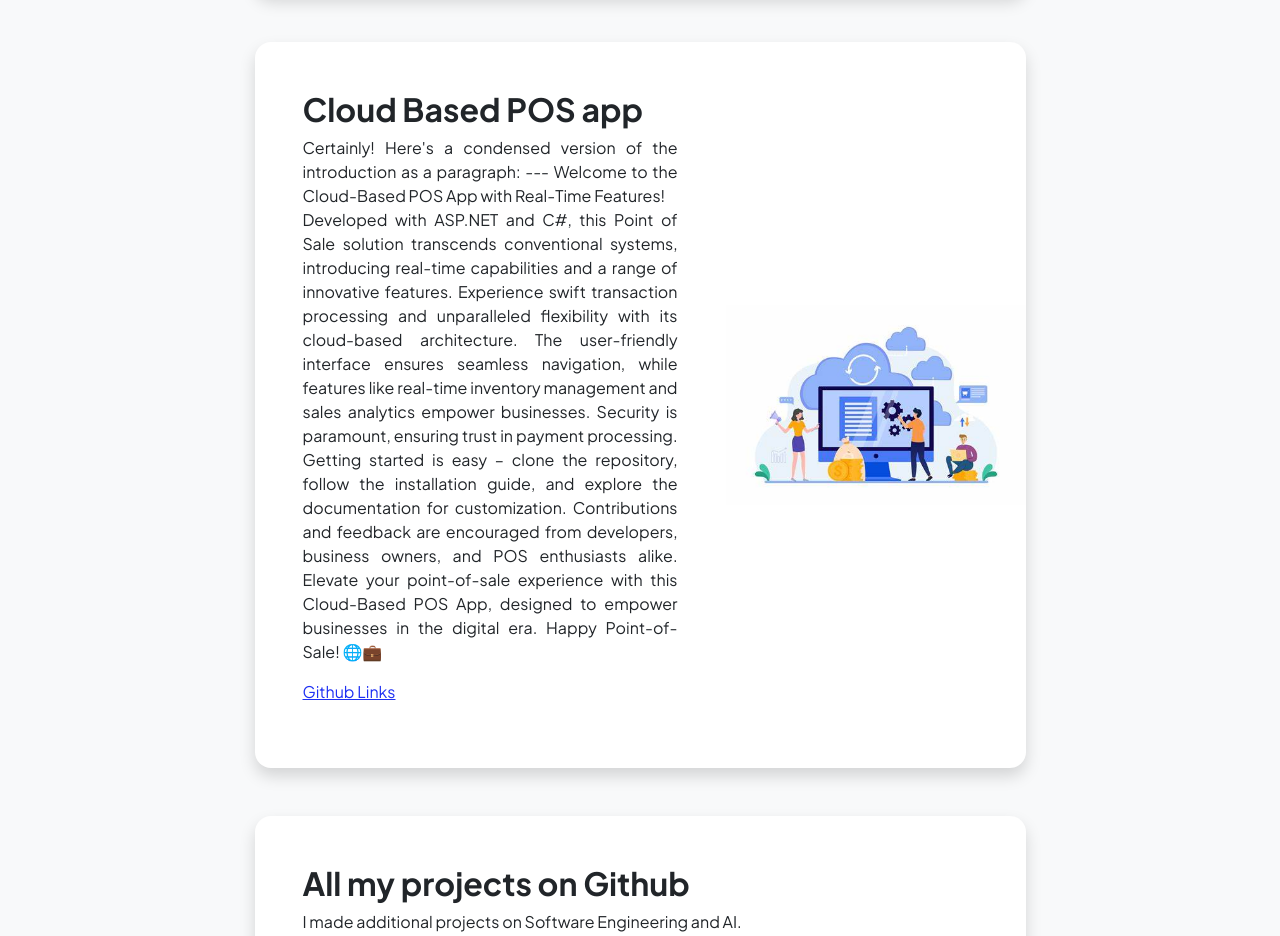
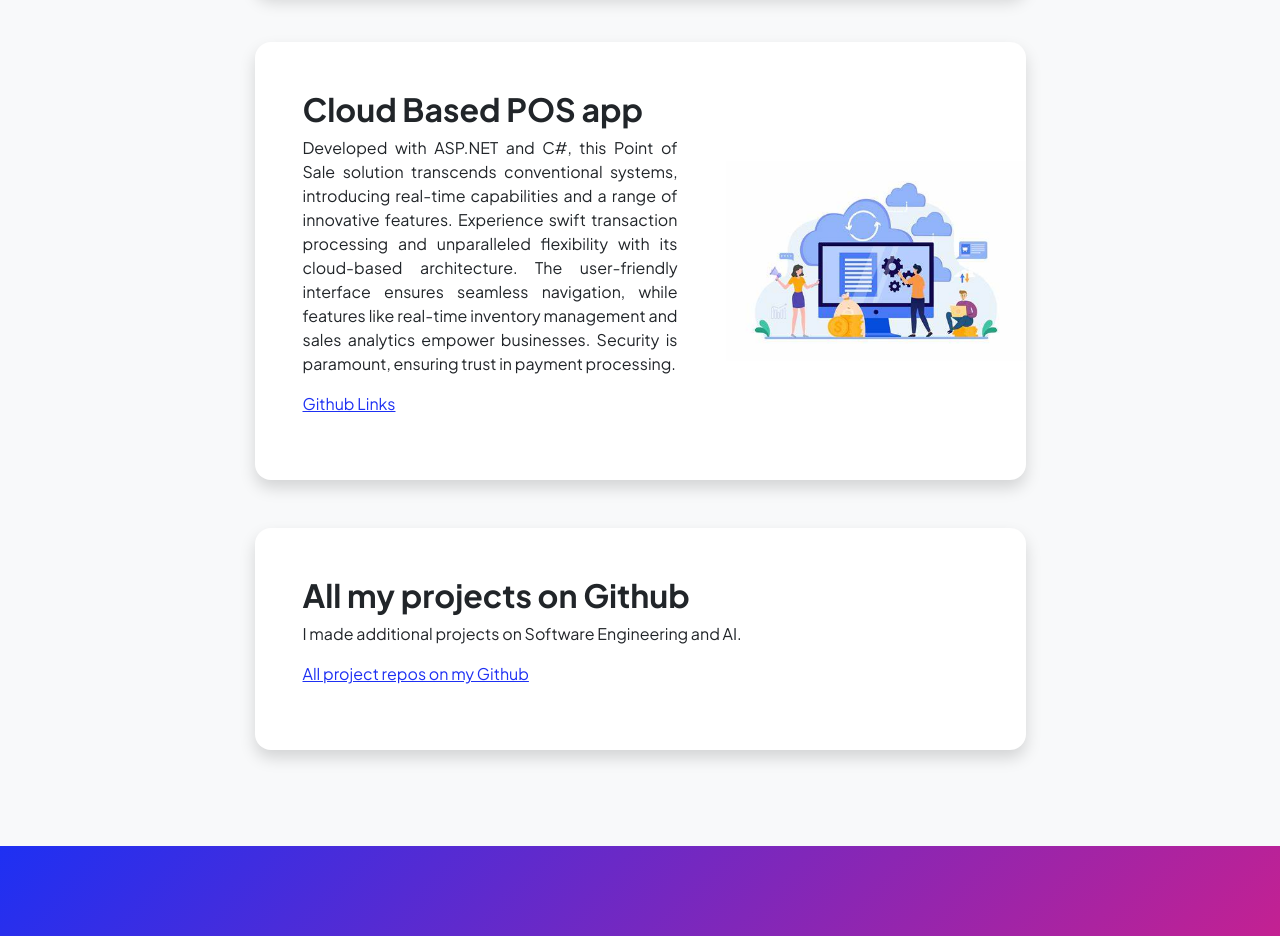
Before and after one commit to Abellegese/abellegese.github.io, a plain HTML site: page projects.html in a window 1280 px wide. Shown: the part 1640-2576 px from the top of the page. Drawn offline with nearby package versions, Linux system fonts and the light colour scheme.

Commit message:
Update projects.html

```diff
--- a/projects.html
+++ b/projects.html
@@ -116,11 +116,12 @@
                                         <div class="p-5">
                                             <h2 class="fw-bolder">Cloud Based POS app</h2>
                                             <p style="text-align: justify;">
-                                                Certainly! Here's a condensed version of the introduction as a paragraph:
+                                         Developed with ASP.NET and C#, this Point of Sale solution transcends conventional systems,
+                                                introducing real-time capabilities and a range of innovative features.
+                                                Experience swift transaction processing and unparalleled flexibility with its cloud-based architecture.
+                                                The user-friendly interface ensures seamless navigation, while features like real-time inventory management and sales analytics empower businesses.
+                                                Security is paramount, ensuring trust in payment processing.
 
-                                                ---
-
-                                            Welcome to the Cloud-Based POS App with Real-Time Features! <br /> Developed with ASP.NET and C#, this Point of Sale solution transcends conventional systems, introducing real-time capabilities and a range of innovative features. Experience swift transaction processing and unparalleled flexibility with its cloud-based architecture. The user-friendly interface ensures seamless navigation, while features like real-time inventory management and sales analytics empower businesses. Security is paramount, ensuring trust in payment processing. Getting started is easy – clone the repository, follow the installation guide, and explore the documentation for customization. Contributions and feedback are encouraged from developers, business owners, and POS enthusiasts alike. Elevate your point-of-sale experience with this Cloud-Based POS App, designed to empower businesses in the digital era. Happy Point-of-Sale! 🌐💼
                                             </p>
                                             <p><a href="https://github.com/Abellegese/ALS/">Github Links</a></p>
                                         </div>
```
